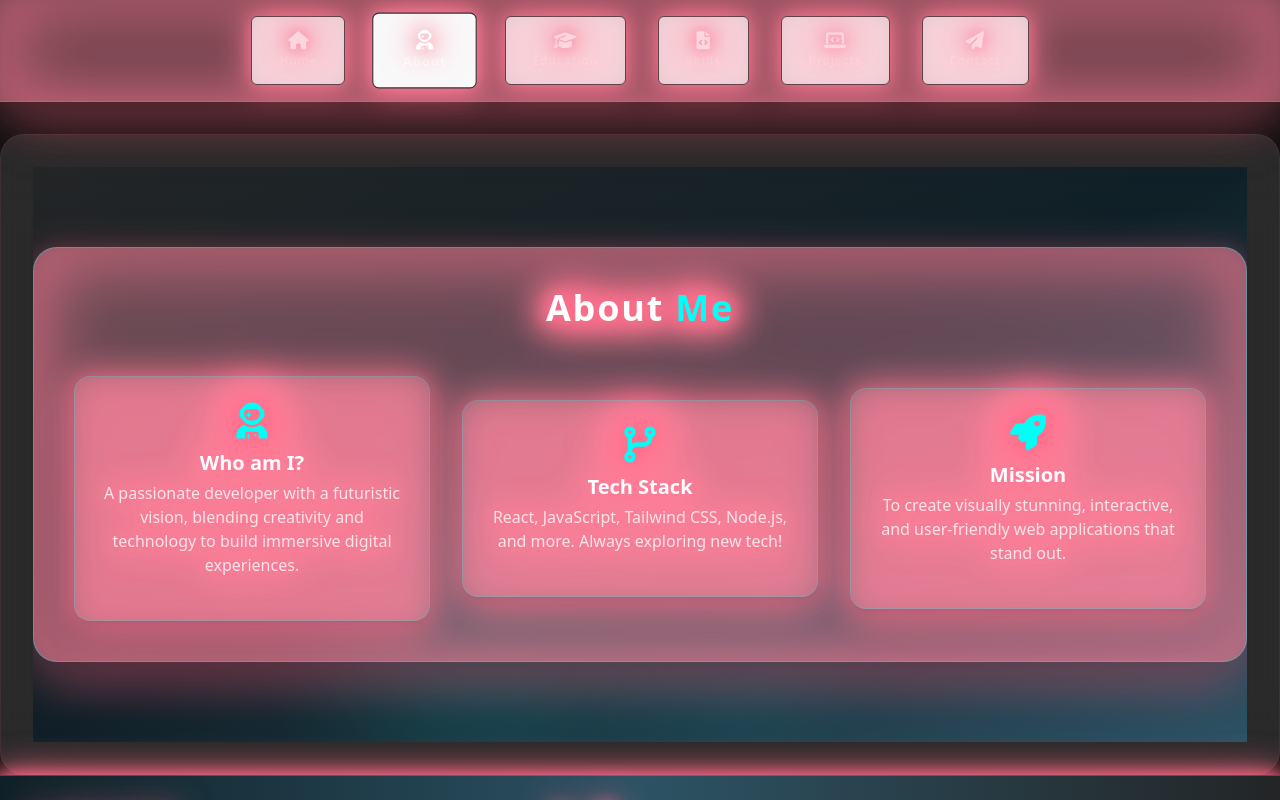
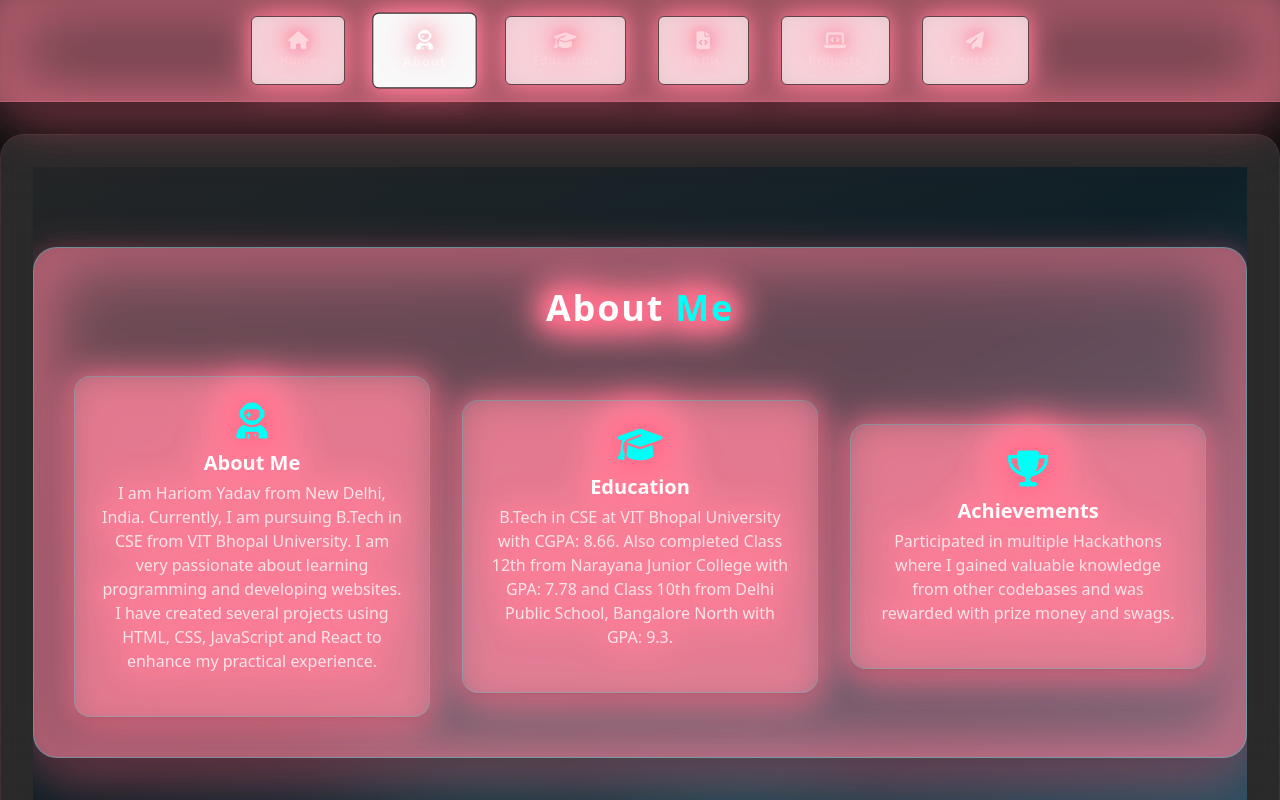
Before and after one commit to HariomYadav18/futuristic-portfolio, a React (Vite) app: page / in a window 1280 px wide. Both pictures are taken after a click on the button "About". Built offline with nearby package versions, Linux system fonts and the light colour scheme.

Commit message:
modified:   src/About.jsx 	modified:   src/Home.jsx

```diff
--- a/src/About.jsx
+++ b/src/About.jsx
@@ -3,18 +3,18 @@ import React from "react";
 const aboutData = [
   {
     icon: "fas fa-user-astronaut",
-    title: "Who am I?",
-    desc: "A passionate developer with a futuristic vision, blending creativity and technology to build immersive digital experiences.",
+    title: "About Me",
+    desc: "I am Hariom Yadav from New Delhi, India. Currently, I am pursuing B.Tech in CSE from VIT Bhopal University. I am very passionate about learning programming and developing websites. I have created several projects using HTML, CSS, JavaScript and React to enhance my practical experience.",
   },
   {
-    icon: "fas fa-code-branch",
-    title: "Tech Stack",
-    desc: "React, JavaScript, Tailwind CSS, Node.js, and more. Always exploring new tech!",
+    icon: "fas fa-graduation-cap",
+    title: "Education",
+    desc: "B.Tech in CSE at VIT Bhopal University with CGPA: 8.66. Also completed Class 12th from Narayana Junior College with GPA: 7.78 and Class 10th from Delhi Public School, Bangalore North with GPA: 9.3.",
   },
   {
-    icon: "fas fa-rocket",
-    title: "Mission",
-    desc: "To create visually stunning, interactive, and user-friendly web applications that stand out.",
+    icon: "fas fa-trophy",
+    title: "Achievements",
+    desc: "Participated in multiple Hackathons where I gained valuable knowledge from other codebases and was rewarded with prize money and swags.",
   },
 ];
 
--- a/src/Home.jsx
+++ b/src/Home.jsx
@@ -29,19 +29,37 @@ const Home = () => {
           <span className="absolute -bottom-4 left-1/2 -translate-x-1/2 px-4 py-1 rounded-full bg-[#1e90ff]/80 text-[#232526] font-bold text-xs shadow-lg neon-glow-blue animate-bounce">Futuristic Dev</span>
         </div>
         <h1 className="text-4xl md:text-6xl font-extrabold text-white drop-shadow-lg text-center tracking-tight animate-title-glow-blue">
-          <span className="block text-[#1e90ff]">Welcome</span> to the <span className="text-[#1e90ff]">Next-Gen</span> Portfolio
+          Hello <span className="wave"><i className="fa-solid fa-hand"></i></span>
         </h1>
+        <h2 className="text-3xl md:text-5xl font-bold text-white drop-shadow-lg text-center tracking-tight animate-fade-in">
+          I'm <span className="text-[#1e90ff]">Hariom Yadav</span>
+        </h2>
         <p className="text-lg md:text-2xl text-white/80 font-medium text-center max-w-xl animate-fade-in leading-relaxed">
-          Hi, I'm <span className="font-bold text-[#1e90ff]">Hariom Yadav</span>.<br />
-          I build <span className="font-bold text-[#1e90ff]">immersive</span>, <span className="font-bold text-[#1e90ff]">interactive</span> digital experiences.<br />
-          <span className="text-[#1e90ff] font-bold">Scroll or use the sidebar to explore!</span>
+          I am a Programmer and Developer <span className="text-type"></span>
         </p>
-        <div className="flex gap-6 mt-2">
-          <a href="https://www.instagram.com/_hariom_18/?hl=en" target="_blank" rel="noopener noreferrer" className="text-3xl text-[#1e90ff] hover:text-white transition-colors duration-300 neon-glow-blue animate-social-float">
-            <i className="fab fa-instagram"></i>
-          </a>
-          <a href="https://www.linkedin.com/in/hariom-yadav-066548251?utm_source=share&utm_campaign=share_via&utm_content=profile&utm_medium=android_app" target="_blank" rel="noopener noreferrer" className="text-3xl text-[#1e90ff] hover:text-white transition-colors duration-300 neon-glow-blue animate-social-float">
-            <i className="fab fa-linkedin"></i>
+        <ul className="social-icons flex gap-6 mt-2">
+          <li>
+            <a href="https://www.instagram.com/_hariom_18/?hl=en" target="_blank" rel="noopener noreferrer" className="text-3xl text-[#1e90ff] hover:text-white transition-colors duration-300 neon-glow-blue animate-social-float">
+              <i className="fa-brands fa-instagram"></i>
+            </a>
+          </li>
+          <li>
+            <a href="https://www.linkedin.com/in/hariom-yadav-066548251?utm_source=share&utm_campaign=share_via&utm_content=profile&utm_medium=android_app" target="_blank" rel="noopener noreferrer" className="text-3xl text-[#1e90ff] hover:text-white transition-colors duration-300 neon-glow-blue animate-social-float">
+              <i className="fa-brands fa-linkedin"></i>
+            </a>
+          </li>
+          <li>
+            <a href="https://github.com/HariomYadav18" target="_blank" rel="noopener noreferrer" className="text-3xl text-[#1e90ff] hover:text-white transition-colors duration-300 neon-glow-blue animate-social-float">
+              <i className="fa-brands fa-github"></i>
+            </a>
+          </li>
+        </ul>
+        <div className="mt-4">
+          <a href="#projects" className="workLinkBtn">
+            <button className="myWorks-btn bg-[#1e90ff] hover:bg-[#1e90ff]/90 text-white px-6 py-3 rounded-full transition-colors duration-300 flex items-center gap-2">
+              My Works
+              <i className="fa-solid fa-arrow-right"></i>
+            </button>
           </a>
         </div>
       </div>
```
